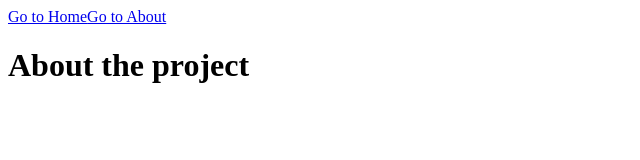
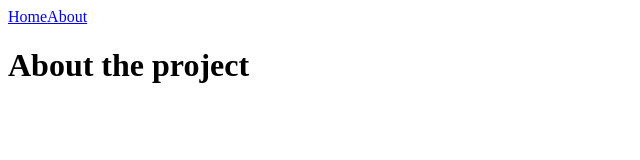
Before and after one commit to Web-ski/frontpedia, a Vue app: page /#/about in a window 1280 px wide. Shown: the top 160 px of the page, without its empty margins (0-640 px from the left). Built offline with nearby package versions, Linux system fonts and the light colour scheme.

Commit message:
Add Header

```diff
--- a/src/App.vue
+++ b/src/App.vue
@@ -1,14 +1,17 @@
 <template>
   <div id="app">
-    <router-link to="/">Go to Home</router-link>
-    <router-link to="/about">Go to About</router-link>
+    <Header />
     <router-view></router-view>
   </div>
 </template>
 
 <script>
+import Header from "./components/structures/Header";
 export default {
   name: "App",
+  components: {
+    Header,
+  },
 };
 </script>
 
--- /dev/null
+++ b/src/components/structures/Header.vue
@@ -0,0 +1,15 @@
+<template>
+  <div id="header">
+    <router-link to="/"> Home</router-link>
+    <router-link to="/about">About</router-link>
+  </div>
+</template>
+
+<script>
+export default {
+  name: "Header",
+};
+</script>
+
+<style>
+</style>
```
